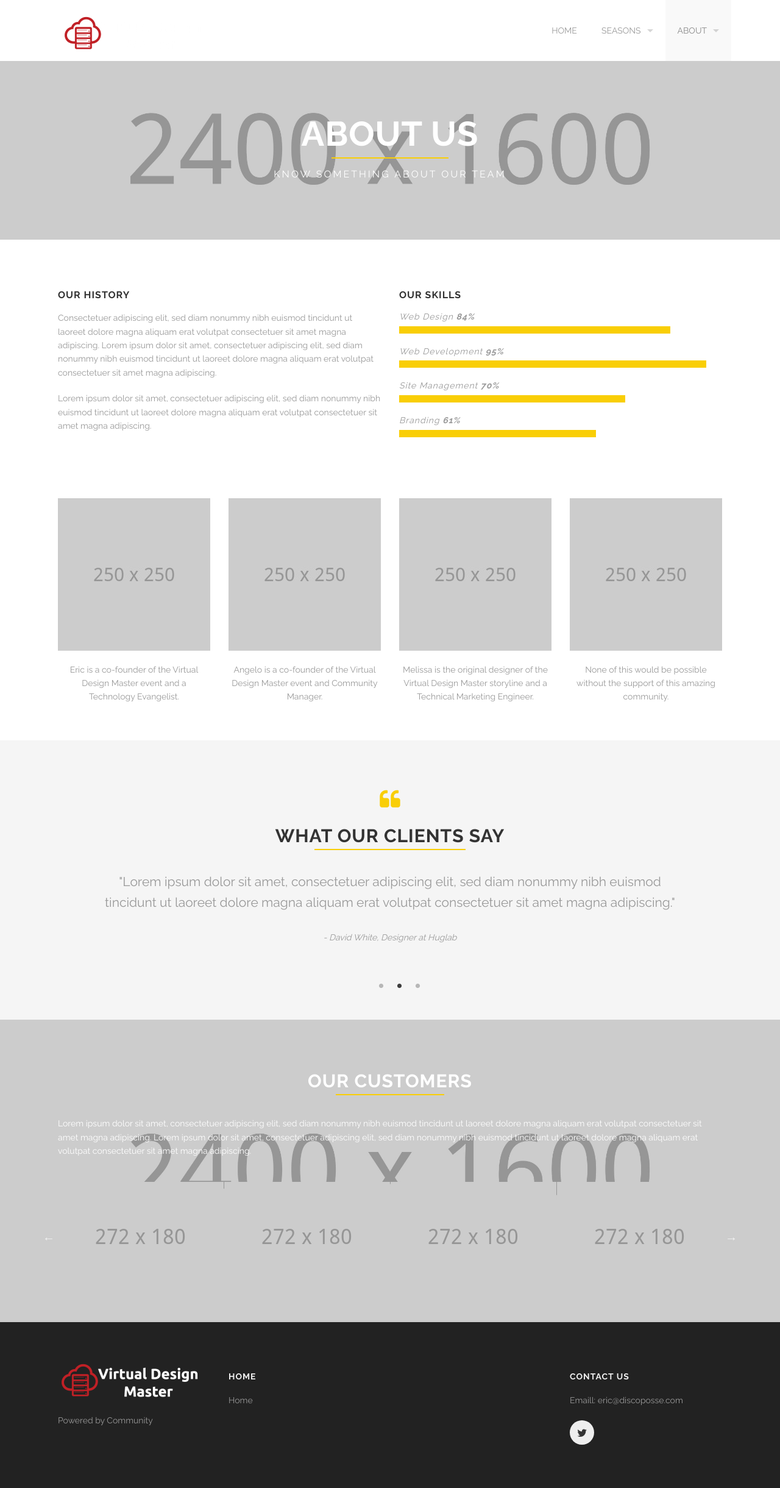
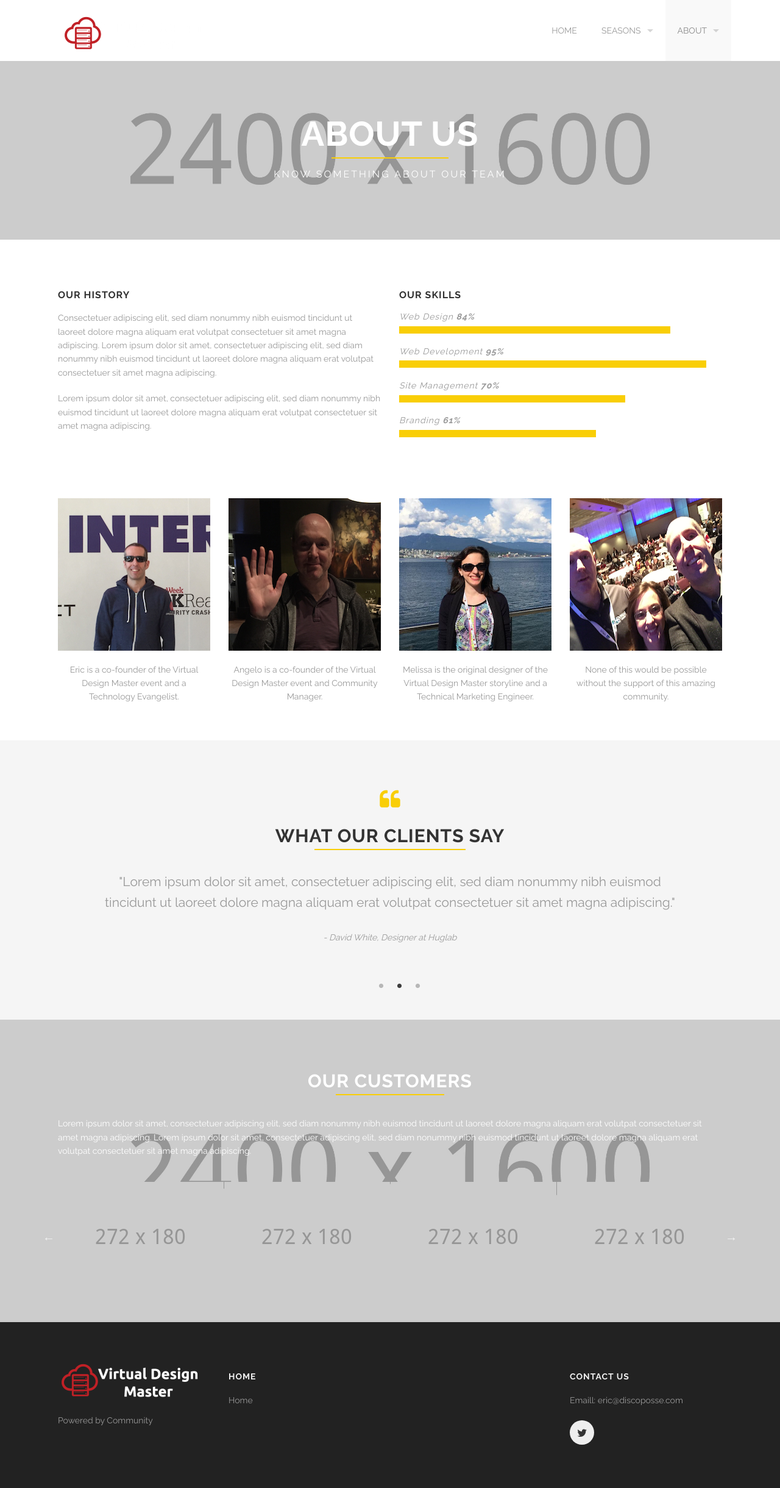
Before and after one commit to VirtualDesignMaster/virtualdesignmaster.github.io, a Jekyll site: the page built from about.html, in a window 1280 px wide. Shown: the whole page at 61% size. Built offline with Jekyll 4.4.1, drawn with Linux system fonts in a browser that asks for light colours.

Commit message:
adding team member content

```diff
--- a/_data/members.yml
+++ b/_data/members.yml
@@ -1,4 +1,4 @@
-- avatar: images/@stock/member-1.jpg
+- avatar: images/team-eric.png
   name: Eric Wright
   position: Co-Founder
   socials:
@@ -6,7 +6,7 @@
       icon: twitter
   desc:
     Eric is a co-founder of the Virtual Design Master event and a Technology Evangelist.
-- avatar: images/@stock/member-2.jpg
+- avatar: images/team-angelo.png
   name: Angelo Luciani
   position: Co-Founder
   socials:
@@ -14,7 +14,7 @@
       icon: twitter
   desc:
     Angelo is a co-founder of the Virtual Design Master event and Community Manager.
-- avatar: images/@stock/member-3.jpg
+- avatar: images/team-melissa.png
   name: Melissa Wright
   position: Creative Director
   socials:
@@ -22,7 +22,7 @@
       icon: twitter
   desc:
     Melissa is the original designer of the Virtual Design Master storyline and a Technical Marketing Engineer.
-- avatar: images/@stock/member-4.jpg
+- avatar: images/team-you.png
   name: You!
   position: Community Rock Stars
   socials:
--- a/index.html
+++ b/index.html
@@ -27,9 +27,9 @@ slides:
       items:
         - klass: boxed
           text: View Features
-          link_to: http://themeforest.net/user/honryou/portfolio?ref=honryou
+          link_to: http://virtualdesignmaster.com
         - text: Purchase Now
-          link_to: http://themeforest.net/user/honryou/portfolio?ref=honryou
+          link_to: http://virtualdesignmaster.com
   - bg: images/slider-3.jpg
     small_title:
       klass: bottom-to-top
```
Also changed, not shown: images/team-angelo.png (added), images/team-eric.png (added), images/team-melissa.png (added), images/team-you.png (added).
